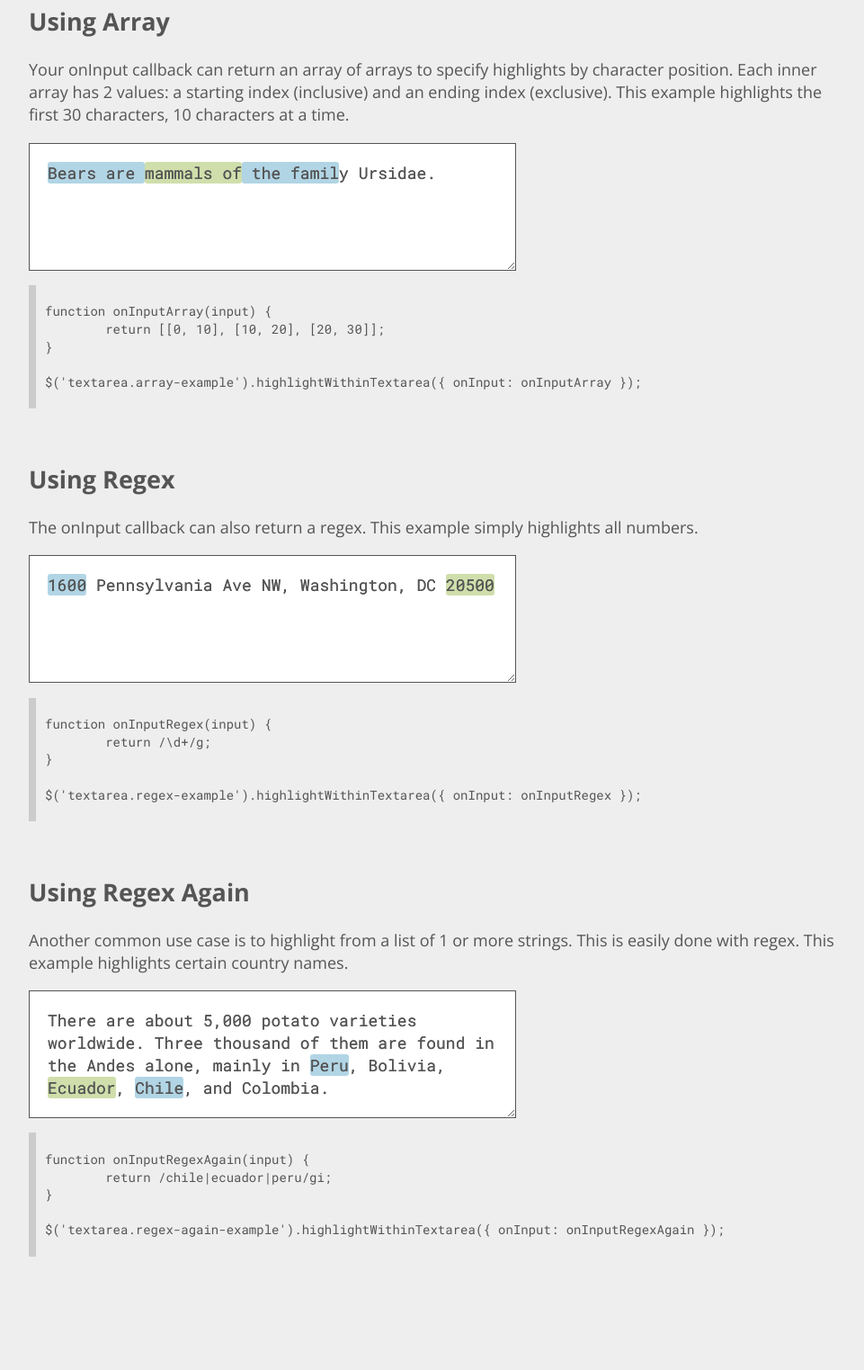
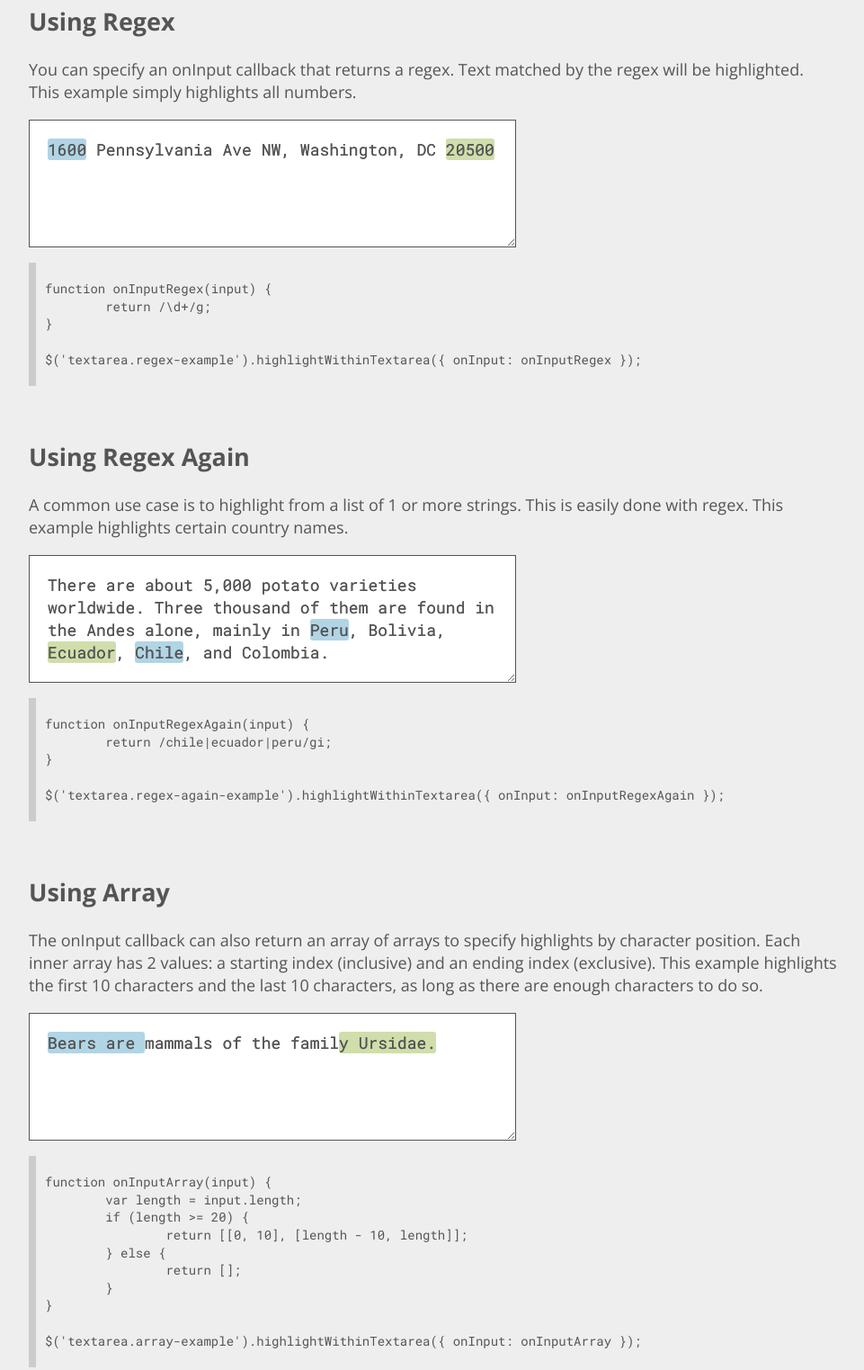
Before and after one commit to lonekorean/highlight-within-textarea, a plain HTML site: page demo.html in a window 1280 px wide. Shown: the part 220-1743 px from the top of the page at 90% size, without its empty margins (158-1119 px from the left). Before the commit the page ends 1657 px from the top, so only its background shows below. Drawn offline with nearby package versions, Linux system fonts and the light colour scheme.

Commit message:
More interesting array example.

```diff
--- a/demo.html
+++ b/demo.html
@@ -67,21 +67,8 @@
 		<p>Some use cases with code snippets. The magic happens by providing an onInput callback to specify what to highlight. The following examples show how.</p>
 
 		<section>
-			<h2>Using Array</h2>
-			<p>Your onInput callback can return an array of arrays to specify highlights by character position. Each inner array has 2 values: a starting index (inclusive) and an ending index (exclusive). This example highlights the first 30 characters, 10 characters at a time.</p>
-			<textarea class="array-example">Bears are mammals of the family Ursidae.</textarea>
-			<script>
-function onInputArray(input) {
-	return [[0, 10], [10, 20], [20, 30]];
-}
-
-$('textarea.array-example').highlightWithinTextarea({ onInput: onInputArray });
-			</script>
-		</section>
-
-		<section>
 			<h2>Using Regex</h2>
-			<p>The onInput callback can also return a regex. This example simply highlights all numbers.</p>
+			<p>You can specify an onInput callback that returns a regex. Text matched by the regex will be highlighted. This example simply highlights all numbers.</p>
 			<textarea class="regex-example">1600 Pennsylvania Ave NW, Washington, DC 20500</textarea>
 			<script>
 function onInputRegex(input) {
@@ -94,7 +81,7 @@ $('textarea.regex-example').highlightWithinTextarea({ onInput: onInputRegex });
 
 		<section>
 			<h2>Using Regex Again</h2>
-			<p>Another common use case is to highlight from a list of 1 or more strings. This is easily done with regex. This example highlights certain country names.</p>
+			<p>A common use case is to highlight from a list of 1 or more strings. This is easily done with regex. This example highlights certain country names.</p>
 			<textarea class="regex-again-example">There are about 5,000 potato varieties worldwide. Three thousand of them are found in the Andes alone, mainly in Peru, Bolivia, Ecuador, Chile, and Colombia.</textarea>
 			<script>
 function onInputRegexAgain(input) {
@@ -104,5 +91,23 @@ function onInputRegexAgain(input) {
 $('textarea.regex-again-example').highlightWithinTextarea({ onInput: onInputRegexAgain });
 			</script>
 		</section>
+
+		<section>
+			<h2>Using Array</h2>
+			<p>The onInput callback can also return an array of arrays to specify highlights by character position. Each inner array has 2 values: a starting index (inclusive) and an ending index (exclusive). This example highlights the first 10 characters and the last 10 characters, as long as there are enough characters to do so.</p>
+			<textarea class="array-example">Bears are mammals of the family Ursidae.</textarea>
+			<script>
+function onInputArray(input) {
+	var length = input.length;
+	if (length >= 20) {
+		return [[0, 10], [length - 10, length]];
+	} else {
+		return [];
+	}
+}
+
+$('textarea.array-example').highlightWithinTextarea({ onInput: onInputArray });
+			</script>
+		</section>
 	</body>
 </html>
```
